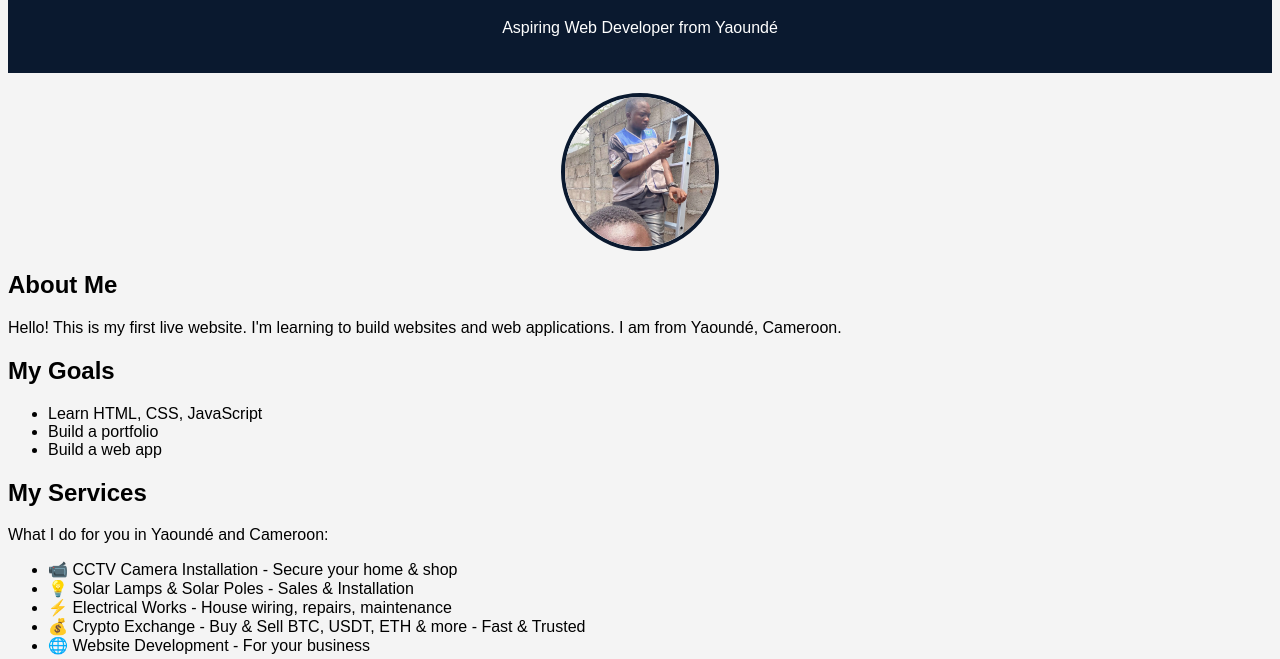
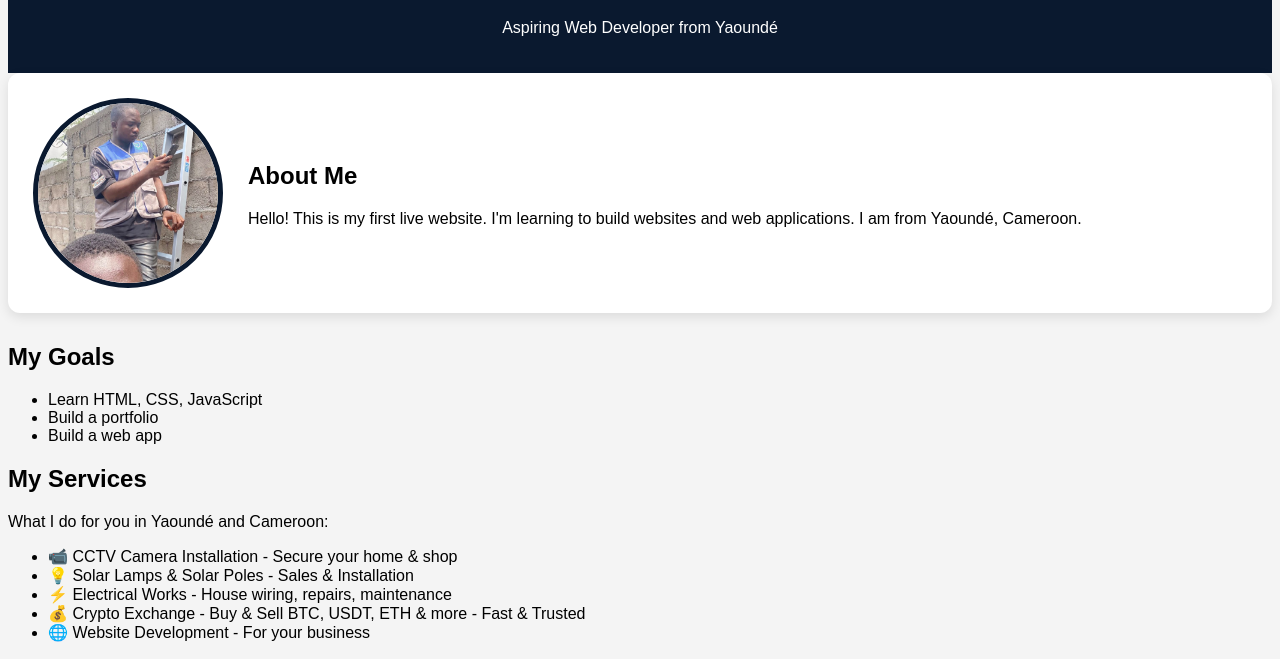
Before and after one commit to chutechpro/my-first-website, a plain HTML site: page index.html in a window 1280 px wide. Shown: the part 107-766 px from the top of the page. Drawn offline with Linux system fonts and the light colour scheme.

Commit message:
Update profile picture styles and add about hero section

```diff
--- a/style.css
+++ b/style.css
@@ -18,12 +18,29 @@ header {
   display: inline-block;
   font-weight: bold;
 }
-  .profile-pic {
-  width: 150px;
-  height: 150px;
+.about-hero {
+  display: flex;
+  align-items: center;
+  gap: 25px;
+  background: white;
+  padding: 25px;
+  border-radius: 12px;
+  box-shadow: 0 4px 12px rgba(0,0,0,0.1);
+  margin-bottom: 30px;
+}
+
+.profile-pic {
+  width: 180px;
+  height: 180px;
   border-radius: 50%;
   object-fit: cover;
-  display: block;
-  margin: 20px auto;
-  border: 4px solid #0a192f;
+  border: 5px solid #0a192f;
+  flex-shrink: 0;
 }
+
+@media (max-width: 600px) {
+  .about-hero {
+    flex-direction: column;
+    text-align: center;
+  }
+}
```
